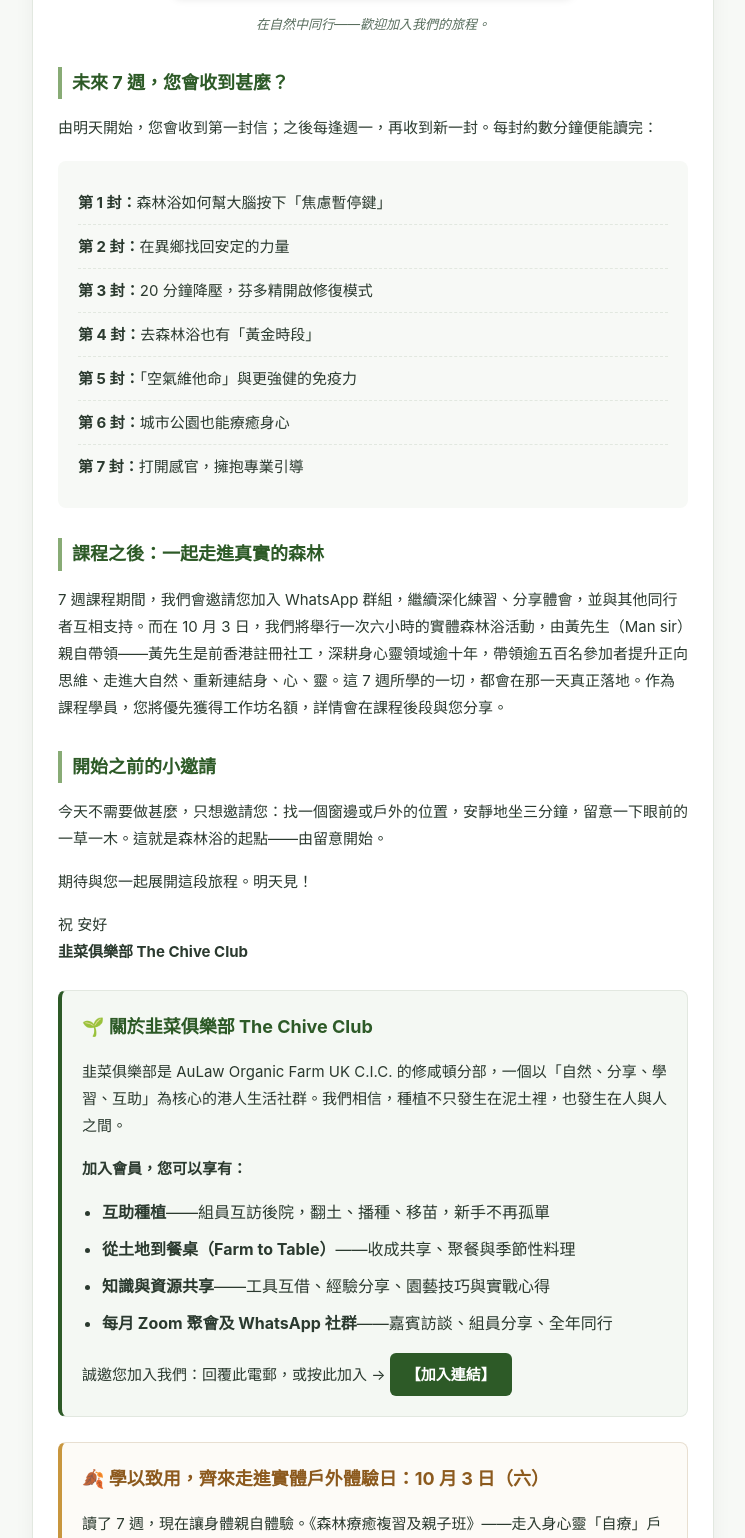
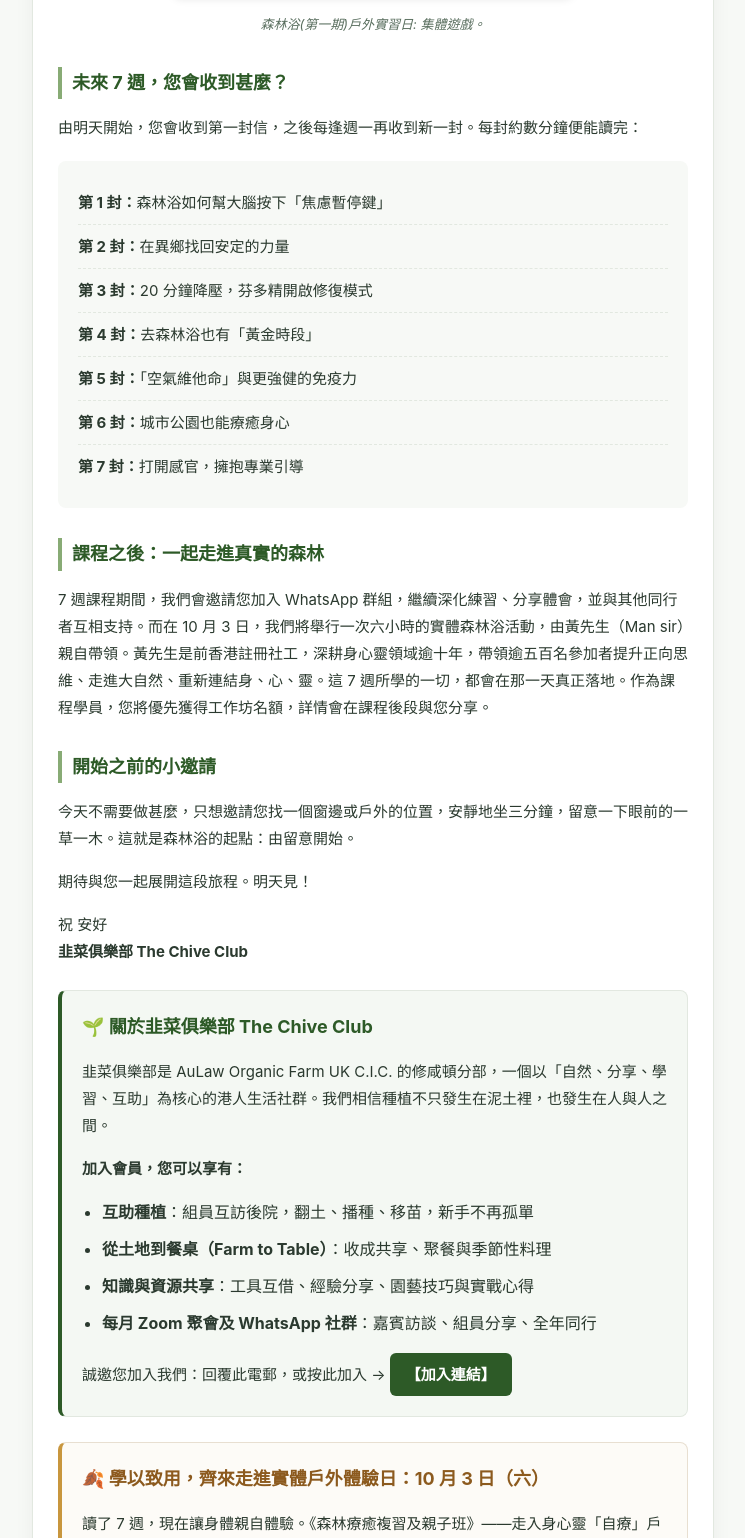
Before and after one commit to chivesclub/forest-bath, a website: page templates/day0.html in a window 1280 px wide. Shown: the part 1179-2717 px from the top of the page, without its empty margins (267-1012 px from the left). Drawn offline with Linux system fonts and the light colour scheme.

Commit message:
Update day0.html

```diff
--- a/templates/day0.html
+++ b/templates/day0.html
@@ -3,7 +3,7 @@
 <head>
     <meta charset="UTF-8">
     <meta name="viewport" content="width=device-width, initial-scale=1.0">
-    <title>歡迎加入森林浴之旅 — 您的第一封信明天送達 🌿</title>
+    <title>歡迎加入森林浴之旅，您的第一封信明天送達 🌿</title>
     <style>
         :root {
             --primary-color: #2d5a27;
@@ -172,18 +172,18 @@
         <p>歡迎您，也謝謝您報名參加「森林浴 7 週教育電郵課程」。在異鄉忙碌的生活中，您願意為自己留一個安靜的空間，這已經是美好的第一步。</p>
 
         <h2>甚麼是森林浴？</h2>
-        <p>森林浴（Shinrin-yoku）源自日本，意思是「沐浴在森林的氣息之中」。它不是行山，也不需要任何裝備——只是放慢腳步，用五感去感受樹木、光影與聲音，讓身心在大自然裡慢慢安頓下來。研究顯示，森林浴有助紓緩壓力、改善睡眠、提升免疫力。在接下來的 7 週，我們會一步一步陪您認識並體驗這份大自然的禮物。</p>
+        <p>森林浴（Shinrin-yoku）源自日本，意思是「沐浴在森林的氣息之中」。它不是行山，也不需要任何裝備，只是放慢腳步，用五感去感受樹木、光影與聲音，讓身心在大自然裡慢慢安頓下來。研究顯示，森林浴有助紓緩壓力、改善睡眠、提升免疫力。在接下來的 7 週，我們會一步一步陪您認識並體驗這份大自然的禮物。</p>
 
         <h2>這個課程是為誰而設？</h2>
         <p>本課程完全免費，全程廣東話，專為移英港人而寫。課程內容由韭菜俱樂部團隊參考森林醫學的科學研究悉心整理編寫，盼望以每週一封信的節奏，陪伴您在英國的綠林與公園中，找回安定的力量。</p>
 
         <div class="img-container">
             <img src="cid:image2.png" />
-            <div class="caption">在自然中同行——歡迎加入我們的旅程。</div>
+            <div class="caption">森林浴(第一期)戶外實習日: 集體遊戲。</div>
         </div>
 
         <h2>未來 7 週，您會收到甚麼？</h2>
-        <p>由明天開始，您會收到第一封信；之後每逢週一，再收到新一封。每封約數分鐘便能讀完：</p>
+        <p>由明天開始，您會收到第一封信，之後每逢週一再收到新一封。每封約數分鐘便能讀完：</p>
 
         <ul class="course-list">
             <li><strong>第 1 封：</strong>森林浴如何幫大腦按下「焦慮暫停鍵」</li>
@@ -196,10 +196,10 @@
         </ul>
 
         <h2>課程之後：一起走進真實的森林</h2>
-        <p>7 週課程期間，我們會邀請您加入 WhatsApp 群組，繼續深化練習、分享體會，並與其他同行者互相支持。而在 10 月 3 日，我們將舉行一次六小時的實體森林浴活動，由黃先生（Man sir）親自帶領——黃先生是前香港註冊社工，深耕身心靈領域逾十年，帶領逾五百名參加者提升正向思維、走進大自然、重新連結身、心、靈。這 7 週所學的一切，都會在那一天真正落地。作為課程學員，您將優先獲得工作坊名額，詳情會在課程後段與您分享。</p>
+        <p>7 週課程期間，我們會邀請您加入 WhatsApp 群組，繼續深化練習、分享體會，並與其他同行者互相支持。而在 10 月 3 日，我們將舉行一次六小時的實體森林浴活動，由黃先生（Man sir）親自帶領。黃先生是前香港註冊社工，深耕身心靈領域逾十年，帶領逾五百名參加者提升正向思維、走進大自然、重新連結身、心、靈。這 7 週所學的一切，都會在那一天真正落地。作為課程學員，您將優先獲得工作坊名額，詳情會在課程後段與您分享。</p>
 
         <h2>開始之前的小邀請</h2>
-        <p>今天不需要做甚麼，只想邀請您：找一個窗邊或戶外的位置，安靜地坐三分鐘，留意一下眼前的一草一木。這就是森林浴的起點——由留意開始。</p>
+        <p>今天不需要做甚麼，只想邀請您找一個窗邊或戶外的位置，安靜地坐三分鐘，留意一下眼前的一草一木。這就是森林浴的起點：由留意開始。</p>
 
         <p>期待與您一起展開這段旅程。明天見！</p>
 
@@ -208,13 +208,13 @@
         <!-- 🌱 關於韭菜俱樂部 The Chive Club -->
         <div class="card card-chive">
             <h2 style="margin-top:0; border-left:none; padding-left:0;">🌱 關於韭菜俱樂部 The Chive Club</h2>
-            <p>韭菜俱樂部是 AuLaw Organic Farm UK C.I.C. 的修咸頓分部，一個以「自然、分享、學習、互助」為核心的港人生活社群。我們相信，種植不只發生在泥土裡，也發生在人與人之間。</p>
+            <p>韭菜俱樂部是 AuLaw Organic Farm UK C.I.C. 的修咸頓分部，一個以「自然、分享、學習、互助」為核心的港人生活社群。我們相信種植不只發生在泥土裡，也發生在人與人之間。</p>
             <p><strong>加入會員，您可以享有：</strong></p>
             <ul class="feature-list">
-                <li><strong>互助種植</strong>——組員互訪後院，翻土、播種、移苗，新手不再孤單</li>
-                <li><strong>從土地到餐桌（Farm to Table）</strong>——收成共享、聚餐與季節性料理</li>
-                <li><strong>知識與資源共享</strong>——工具互借、經驗分享、園藝技巧與實戰心得</li>
-                <li><strong>每月 Zoom 聚會及 WhatsApp 社群</strong>——嘉賓訪談、組員分享、全年同行</li>
+                <li><strong>互助種植</strong>：組員互訪後院，翻土、播種、移苗，新手不再孤單</li>
+                <li><strong>從土地到餐桌（Farm to Table）</strong>：收成共享、聚餐與季節性料理</li>
+                <li><strong>知識與資源共享</strong>：工具互借、經驗分享、園藝技巧與實戰心得</li>
+                <li><strong>每月 Zoom 聚會及 WhatsApp 社群</strong>：嘉賓訪談、組員分享、全年同行</li>
             </ul>
             <p style="margin-bottom:0;">誠邀您加入我們：回覆此電郵，或按此加入 → <a href="#" class="cta-button">【加入連結】</a></p>
         </div>
```
